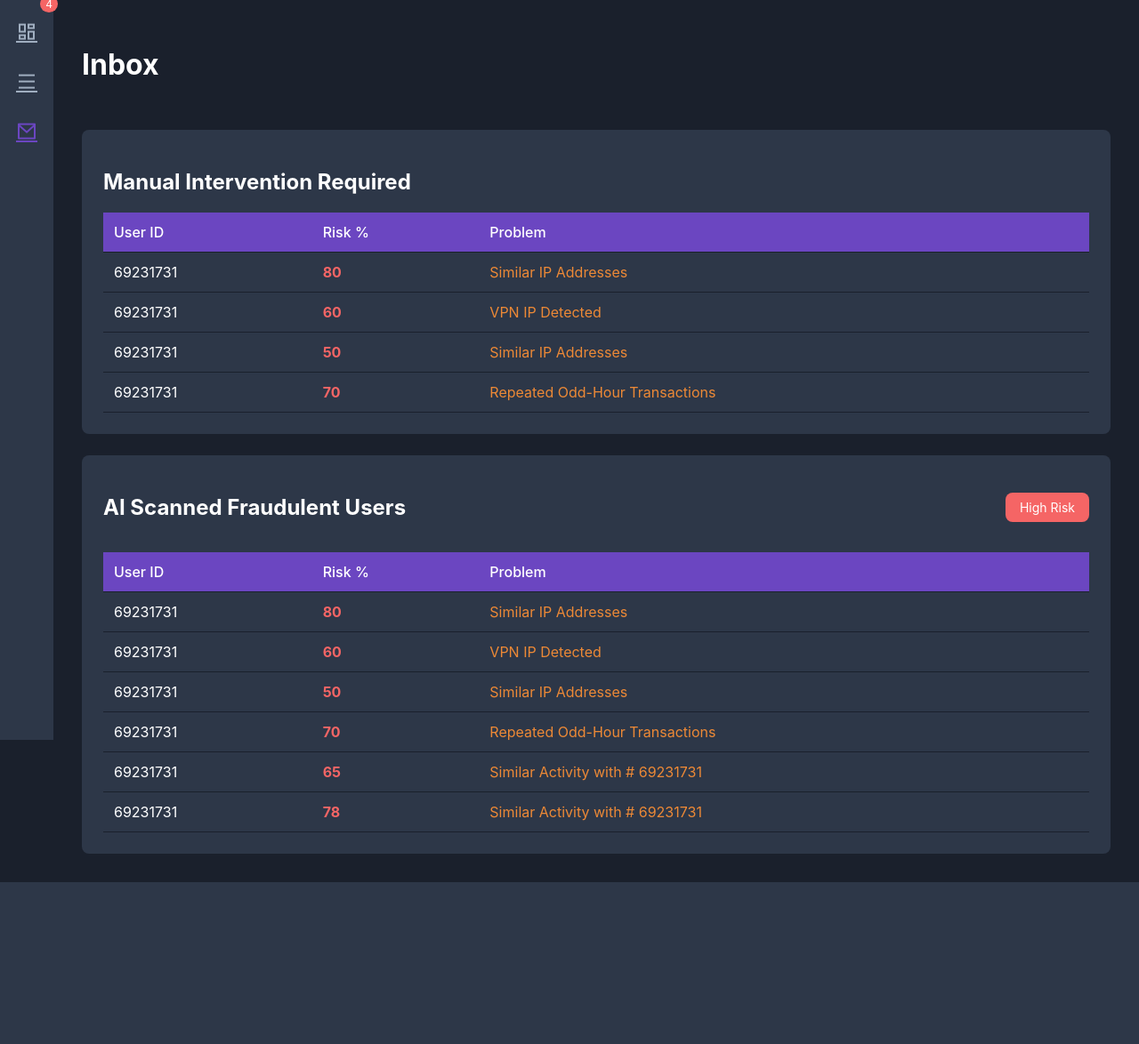
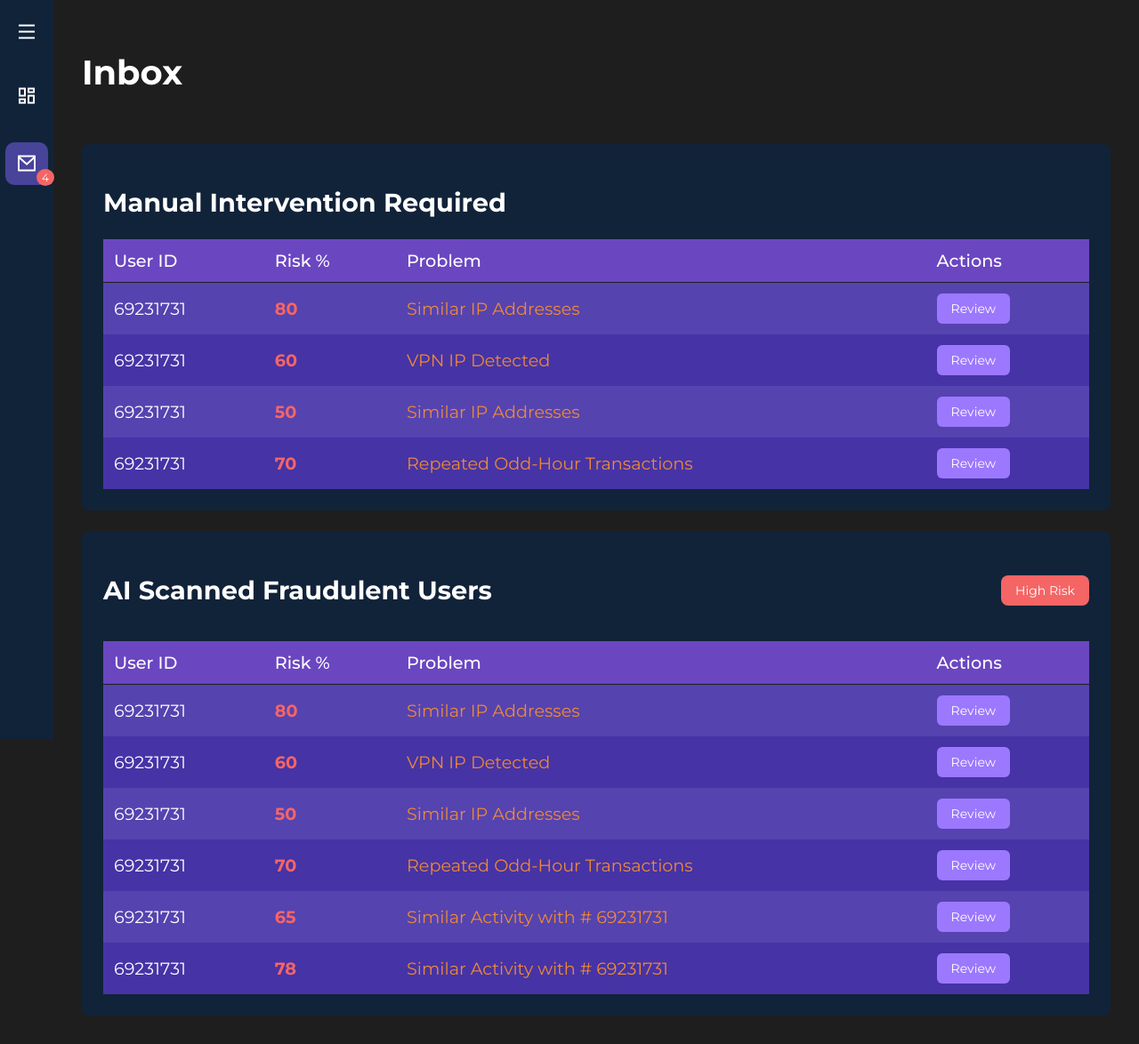
Before and after one commit to Emmapoky/DashboardLest, a Flask app: page /inbox in a window 1280 px wide. Shown: the whole page at 89% size. Before the commit the page ends 992 px from the top, so only its background shows below. Run offline with Flask 3, Linux system fonts and the light colour scheme; some libraries are stand-ins or nearby versions.

Commit message:
UI correction

```diff
--- a/static/styles.css
+++ b/static/styles.css
@@ -1,8 +1,8 @@
 /* static/styles.css */
 
 :root {
-    --bg-primary: #1a202c;
-    --bg-secondary: #2d3748;
+    --bg-primary: #1E1E1E;
+    --bg-secondary: #112339;
     --text-primary: #fff;
     --text-secondary: #a0aec0;
     --accent-purple: #6b46c1;
@@ -14,10 +14,11 @@
 body {
     margin: 0;
     padding: 0;
-    font-family: -apple-system, BlinkMacSystemFont, 'Segoe UI', Roboto, Oxygen, Ubuntu, Cantarell, sans-serif;
+    font-family: Montserrat, -serif;
     background-color: var(--bg-primary);
     color: var(--text-primary);
     display: flex;
+    font-size: 1.2rem;
 }
 
 .sidebar {
@@ -25,13 +26,14 @@ body {
     height: 100vh;
     background-color: var(--bg-secondary);
     padding: 1rem 0;
-    position: fixed;
+    position: fixed !important;
 }
 
 .sidebar-icons {
+    color: transparent;
     display: flex;
     flex-direction: column;
-    gap: 1rem;
+    gap: 2rem;
     align-items: center;
 }
 
@@ -42,7 +44,15 @@ body {
     align-items: center;
     justify-content: center;
     cursor: pointer;
-    color: var(--text-secondary);
+    color: transparent;
+    z-index: 20;
+}
+
+a.icon.active {
+    background-color:rgb(127, 103, 249, 0.5);
+    padding: 4px;
+    border-radius: 10px;
+    color: transparent;
 }
 
 .main-content {
@@ -106,8 +116,8 @@ th {
 }
 
 .warning {
-    background-color: var(--warning);
-    color: var(--bg-primary);
+    background-color: var(--negative);
+    color: white;
     padding: 0.75rem;
     border-radius: 0.5rem;
     margin-top: 1rem;
@@ -125,8 +135,8 @@ th {
 
 .progress-circle {
     position: relative;
-    width: 150px;
-    height: 150px;
+    width: 250px;
+    height: 250px;
     border-radius: 50%;
     background: conic-gradient(
         var(--accent-purple) calc(var(--progress) * 1%),
@@ -140,8 +150,8 @@ th {
 .progress-circle::before {
     content: '';
     position: absolute;
-    width: 110px;
-    height: 110px;
+    width: 170px;
+    height: 170px;
     border-radius: 50%;
     background-color: var(--bg-secondary);
 }
@@ -198,7 +208,7 @@ th {
 
 .inbox-table td {
     padding: 0.75rem;
-    border-bottom: 1px solid var(--bg-primary);
+    border-bottom: transparent;
 }
 
 .risk-cell {
@@ -218,19 +228,69 @@ th {
 
 .icon i {
     font-size: 1.5rem;
+    color: white;
 }
 
 .icon.active {
-    color: var(--accent-purple);
+    color: white;
 }
 
 .notification-badge {
     position: absolute;
-    top: -5px;
-    right: -5px;
+    top: 190px;
+    right: -1px;
     background-color: var(--negative);
     color: white;
     border-radius: 50%;
     padding: 2px 6px;
     font-size: 0.75rem;
 }
+
+/* Add this to your existing CSS */
+.inbox-table tbody tr:nth-child(odd) {
+    background-color: #5543B0;  /* First purple shade */
+}
+
+.inbox-table tbody tr:nth-child(even) {
+    background-color: #4633A6;  /* Second purple shade */
+}
+
+/* Optional: Add hover effect */
+.inbox-table tbody tr:hover {
+    background-color: #6553C0;  /* Slightly lighter shade for hover */
+}
+
+/* Make sure text is readable on dark background */
+.inbox-table tbody td {
+    color: white;  /* This ensures text is visible on dark background */
+}
+
+/* If you want to keep your specific cell colors */
+.inbox-table .risk-cell {
+    color: #f56565;  /* Keep your existing risk cell color */
+}
+
+.inbox-table .problem-cell {
+    color: #ed8936;  /* Keep your existing problem cell color */
+}
+
+/* Add to your existing CSS */
+.action-button {
+    background-color: #9c78fe;  /* Blue color */
+    color: white;
+    padding: 0.5rem 1rem;
+    border-radius: 0.375rem;
+    text-decoration: none;
+    font-size: 0.875rem;
+    transition: background-color 0.3s;
+    display: inline-block;
+}
+
+.action-button:hover {
+    background-color: #b2a6ef;  /* Darker blue on hover */
+}
+
+/* Center align the button in the table cell */
+.inbox-table td:last-child {
+    text-align: left;
+}
--- a/templates/base.html
+++ b/templates/base.html
@@ -7,15 +7,16 @@
     <link rel="stylesheet" href="{{ url_for('static', filename='styles.css') }}">
     <script src="https://cdn.plot.ly/plotly-latest.min.js"></script>
     <link href="https://cdn.jsdelivr.net/npm/remixicon@3.5.0/fonts/remixicon.css" rel="stylesheet">
+    <link href="https://fonts.googleapis.com/css2?family=Montserrat:wght@300;400;500;600;700&display=swap" rel="stylesheet">
 </head>
 <body>
     <div class="sidebar">
         <div class="sidebar-icons">
+            <a href="#" class="icon">
+                <i class="ri-menu-line"></i>
+            </a>
             <a href="/" class="icon {% if request.endpoint == 'dashboard' %}active{% endif %}">
                 <i class="ri-dashboard-line"></i>
-            </a>
-            <a href="#" class="icon">
-                <i class="ri-menu-line"></i>
             </a>
             <a href="/inbox" class="icon {% if request.endpoint == 'inbox' %}active{% endif %}">
                 <i class="ri-mail-line"></i>
--- a/templates/inbox.html
+++ b/templates/inbox.html
@@ -14,6 +14,7 @@
                         <th>User ID</th>
                         <th>Risk %</th>
                         <th>Problem</th>
+                        <th>Actions</th>
                     </tr>
                 </thead>
                 <tbody>
@@ -22,6 +23,9 @@
                         <td>{{ item.user_id }}</td>
                         <td class="risk-cell">{{ item.risk }}</td>
                         <td class="problem-cell">{{ item.problem }}</td>
+                        <td>
+                            <a href="/review-form/{{ item.user_id }}" class="action-button">Review</a>
+                        </td>
                     </tr>
                     {% endfor %}
                 </tbody>
@@ -39,6 +43,7 @@
                         <th>User ID</th>
                         <th>Risk %</th>
                         <th>Problem</th>
+                        <th>Actions</th>
                     </tr>
                 </thead>
                 <tbody>
@@ -47,6 +52,9 @@
                         <td>{{ item.user_id }}</td>
                         <td class="risk-cell">{{ item.risk }}</td>
                         <td class="problem-cell">{{ item.problem }}</td>
+                        <td>
+                            <a href="/review-form/{{ item.user_id }}" class="action-button">Review</a>
+                        </td>
                     </tr>
                     {% endfor %}
                 </tbody>
```
